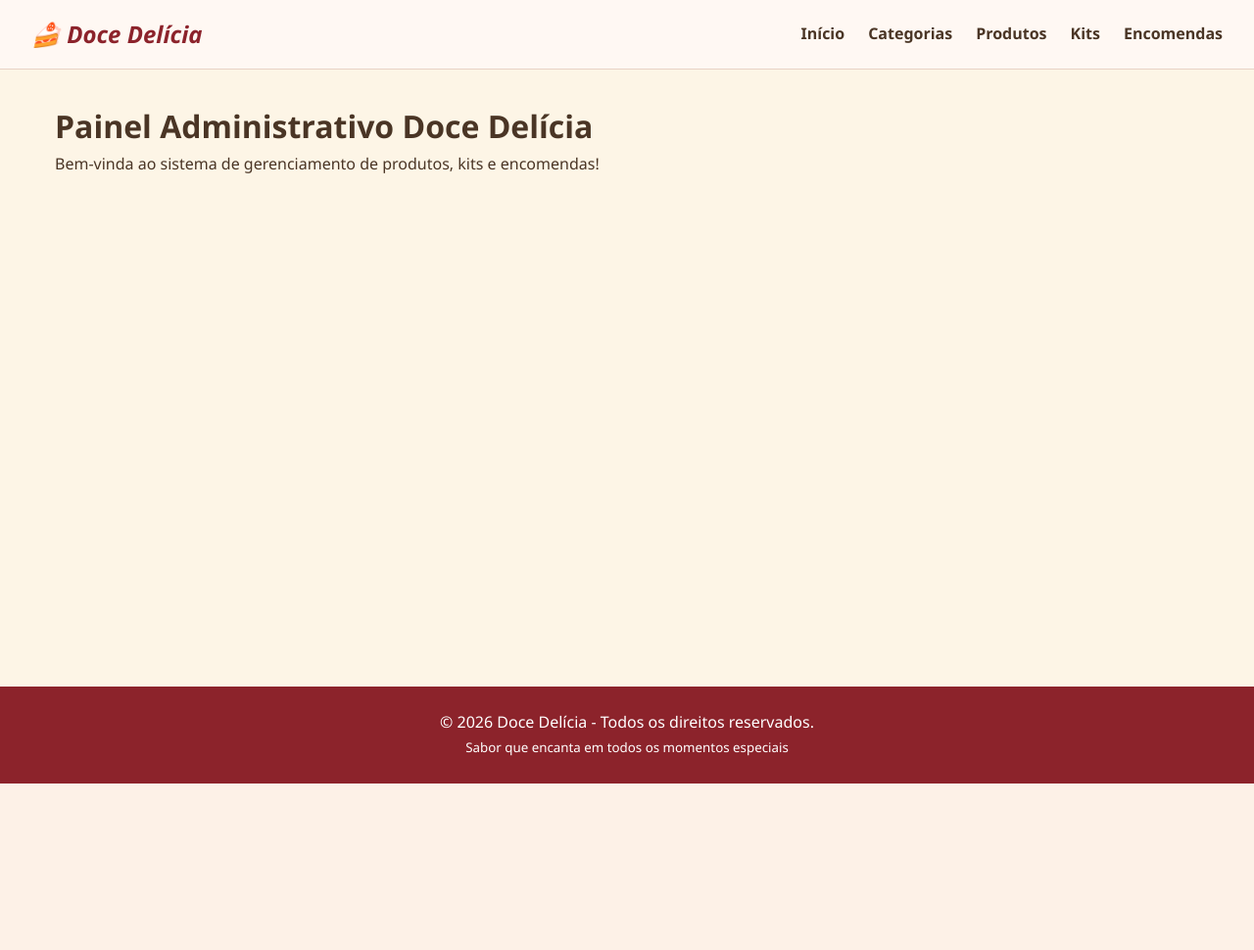
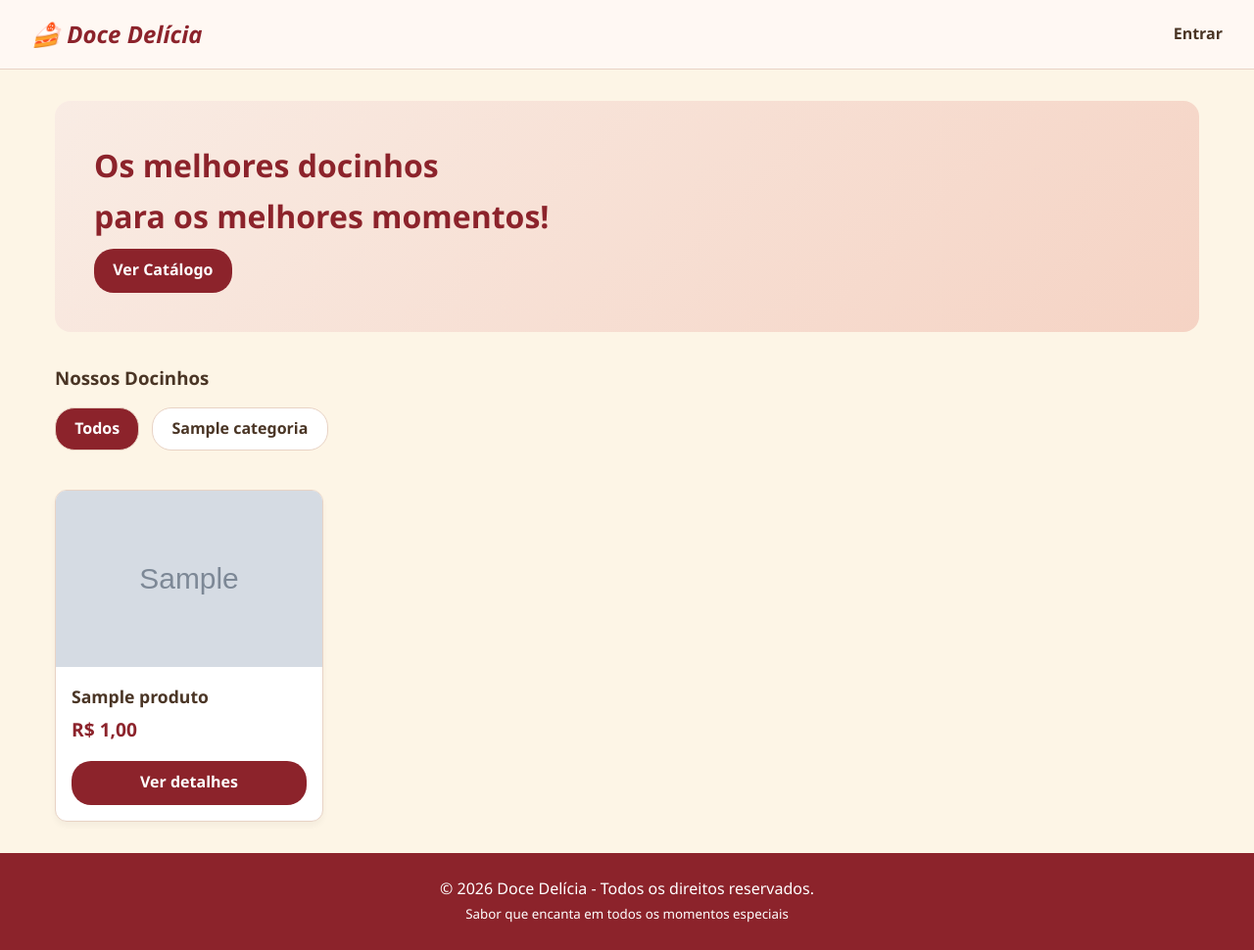
Before and after one commit to MariaFerrari0/Sistema_Doceria, a Django app: template administradora/templates/administradora/pages/home.html in a window 1280 px wide. Shown: the whole page at 98% size. Before the commit the page ends 800 px from the top, so only its background shows below. Run offline with Django 5.2, Linux system fonts and the light colour scheme; the template is opened without the code that fills it: values that come from a table or form of the project are taken from there, others are empty; tables that the repository leaves empty hold one stand-in row (values such as "Sample post"); grey boxes marked "Sample" are stand-in pictures.

Commit message:
autenticação_vizualização_catalogo

```diff
--- a/administradora/templates/administradora/pages/home.html
+++ b/administradora/templates/administradora/pages/home.html
@@ -1,8 +1,51 @@
 {% extends 'global/base.html' %}
 
-{% block title %}Página Inicial{% endblock title %}
+{% block title %}Catálogo de Docinhos{% endblock title %}
 
 {% block content %}
-  <h1>Painel Administrativo Doce Delícia</h1>
-  <p>Bem-vinda ao sistema de gerenciamento de produtos, kits e encomendas!</p>
+<section class="hero-banner">
+  <div class="hero-text">
+    <h2>Os melhores docinhos<br>para os melhores momentos!</h2>
+    <a href="#catalogo" class="btn">Ver Catálogo</a>
+  </div>
+</section>
+
+<section id="catalogo">
+  <h3 style="margin-bottom: 1rem;">Nossos Docinhos</h3>
+
+  <!-- Filtro por Categoria -->
+  <div class="category-filter">
+    <a href="{% url 'administradora:home' %}"
+       class="category-chip {% if not categoria_selecionada %}active{% endif %}">
+       Todos
+    </a>
+    {% for cat in categorias %}
+      <a href="?categoria={{ cat.id }}"
+         class="category-chip {% if categoria_selecionada == cat.id|stringformat:'s' %}active{% endif %}">
+         {{ cat.nome }}
+      </a>
+    {% endfor %}
+  </div>
+
+  <!-- Grid de Produtos cadastrados -->
+  <div class="product-grid">
+    {% for produto in produtos %}
+      <article class="product-card">
+        {% if produto.imagem %}
+          <img src="{{ produto.imagem.url }}" alt="{{ produto.nome }}" class="product-img">
+        {% else %}
+          <div class="product-img" style="display:flex; align-items:center; justify-content:center;">🍰</div>
+        {% endif %}
+
+        <div class="product-info">
+          <h4 class="product-title">{{ produto.nome }}</h4>
+          <span class="product-price">R$ {{ produto.preco }}</span>
+          <a href="{% url 'produtos:detalhe' produto.slug %}" class="btn">Ver detalhes</a>
+        </div>
+      </article>
+    {% empty %}
+      <p>Nenhum doce cadastrado nesta categoria no momento.</p>
+    {% endfor %}
+  </div>
+</section>
 {% endblock content %}
--- a/administradora/urls.py
+++ b/administradora/urls.py
@@ -5,4 +5,6 @@ app_name = 'administradora'
 
 urlpatterns = [
     path('', views.home, name='home'),
+    path('login/', views.login_view, name='login'),
+    path('logout/', views.logout_view, name='logout'),
 ]
--- a/base_static/global/css/style.css
+++ b/base_static/global/css/style.css
@@ -103,3 +103,128 @@ a {
 .btn:hover {
   background-color: var(--color-primary-hover);
 }
+
+/* Banner de Boas-vindas (Hero) */
+.hero-banner {
+  background: linear-gradient(135deg, #F9ECE4 0%, #F5D3C4 100%);
+  border-radius: 16px;
+  padding: 2.5rem;
+  margin-bottom: 2rem;
+  display: flex;
+  justify-content: space-between;
+  align-items: center;
+}
+
+.hero-text h2 {
+  font-size: 2rem;
+  color: var(--color-primary);
+  margin-bottom: 0.5rem;
+}
+
+/* Categorias / Filtros */
+.category-filter {
+  display: flex;
+  gap: 0.8rem;
+  margin-bottom: 2rem;
+  overflow-x: auto;
+  padding-bottom: 0.5rem;
+}
+
+.category-chip {
+  padding: 0.5rem 1.2rem;
+  border-radius: 20px;
+  background-color: #FFF;
+  border: 1px solid var(--color-border);
+  font-weight: 600;
+  color: var(--color-text);
+  white-space: nowrap;
+}
+
+.category-chip.active, .category-chip:hover {
+  background-color: var(--color-primary);
+  color: #FFF;
+}
+
+/* Grid de Produtos / Cards */
+.product-grid {
+  display: grid;
+  grid-template-columns: repeat(auto-fill, minmax(220px, 1fr));
+  gap: 1.5rem;
+}
+
+.product-card {
+  background-color: var(--color-bg-card);
+  border-radius: 12px;
+  border: 1px solid var(--color-border);
+  overflow: hidden;
+  box-shadow: 0 4px 6px rgba(0,0,0,0.04);
+  display: flex;
+  flex-direction: column;
+}
+
+.product-img {
+  width: 100%;
+  height: 180px;
+  object-fit: cover;
+  background-color: #F5EAE4;
+}
+
+.product-info {
+  padding: 1rem;
+  display: flex;
+  flex-direction: column;
+  flex: 1;
+}
+
+.product-title {
+  font-size: 1.1rem;
+  font-weight: bold;
+  margin-bottom: 0.3rem;
+}
+
+.product-price {
+  color: var(--color-primary);
+  font-size: 1.2rem;
+  font-weight: bold;
+  margin-bottom: 1rem;
+}
+
+.product-info .btn {
+  margin-top: auto;
+  text-align: center;
+}
+
+/* Form de Login */
+.login-wrapper {
+  max-width: 400px;
+  margin: 3rem auto;
+  background-color: #FFF;
+  padding: 2.5rem;
+  border-radius: 16px;
+  border: 1px solid var(--color-border);
+  box-shadow: 0 8px 16px rgba(0,0,0,0.05);
+  text-align: center;
+}
+
+.form-group {
+  margin-bottom: 1.2rem;
+  text-align: left;
+}
+
+.form-group label {
+  display: block;
+  font-weight: 600;
+  margin-bottom: 0.4rem;
+}
+
+.input-control {
+  width: 100%;
+  padding: 0.7rem;
+  border-radius: 8px;
+  border: 1px solid var(--color-border);
+  outline: none;
+}
+
+.input-control:focus {
+  border-color: var(--color-primary);
+}
--- a/base_templates/global/partials/header.html
+++ b/base_templates/global/partials/header.html
@@ -6,10 +6,15 @@
   </div>
 
   <nav class="main-nav">
-    <a href="{% url 'administradora:home' %}">Início</a>
-    <a href="{% url 'categorias:listar' %}">Categorias</a>
-    <a href="{% url 'produtos:listar' %}">Produtos</a>
-    <a href="{% url 'kits:listar' %}">Kits</a>
-    <a href="{% url 'encomendas:listar' %}">Encomendas</a>
+    {% if user.is_authenticated %}
+      <a href="{% url 'administradora:home' %}">Início</a>
+      <a href="{% url 'categorias:listar' %}">Categorias</a>
+      <a href="{% url 'produtos:listar' %}">Produtos</a>
+      <a href="{% url 'kits:listar' %}">Kits</a>
+      <a href="{% url 'encomendas:listar' %}">Encomendas</a>
+      <a href="{% url 'administradora:logout' %}" style="color: var(--color-primary);">Sair ({{ user.username }})</a>
+    {% else %}
+      <a href="{% url 'administradora:login' %}">Entrar</a>
+    {% endif %}
   </nav>
 </header>
--- a/produtos/urls.py
+++ b/produtos/urls.py
@@ -5,4 +5,5 @@ app_name = 'produtos'
 
 urlpatterns = [
     path('', views.listar, name='listar'),
+    path('<slug:slug>/', views.detalhe, name='detalhe'),
 ]
--- a/produtos/views.py
+++ b/produtos/views.py
@@ -3,3 +3,7 @@ from django.http import HttpResponse
 
 def listar(request):
     return HttpResponse('')
+
+
+def detalhe(request, slug):
+    return HttpResponse('')
```
Also changed, not shown: administradora/forms.py (added, +18 -0 lines), administradora/templates/administradora/pages/login.html (added, +26 -0 lines), administradora/views.py (+49 -2 lines).
